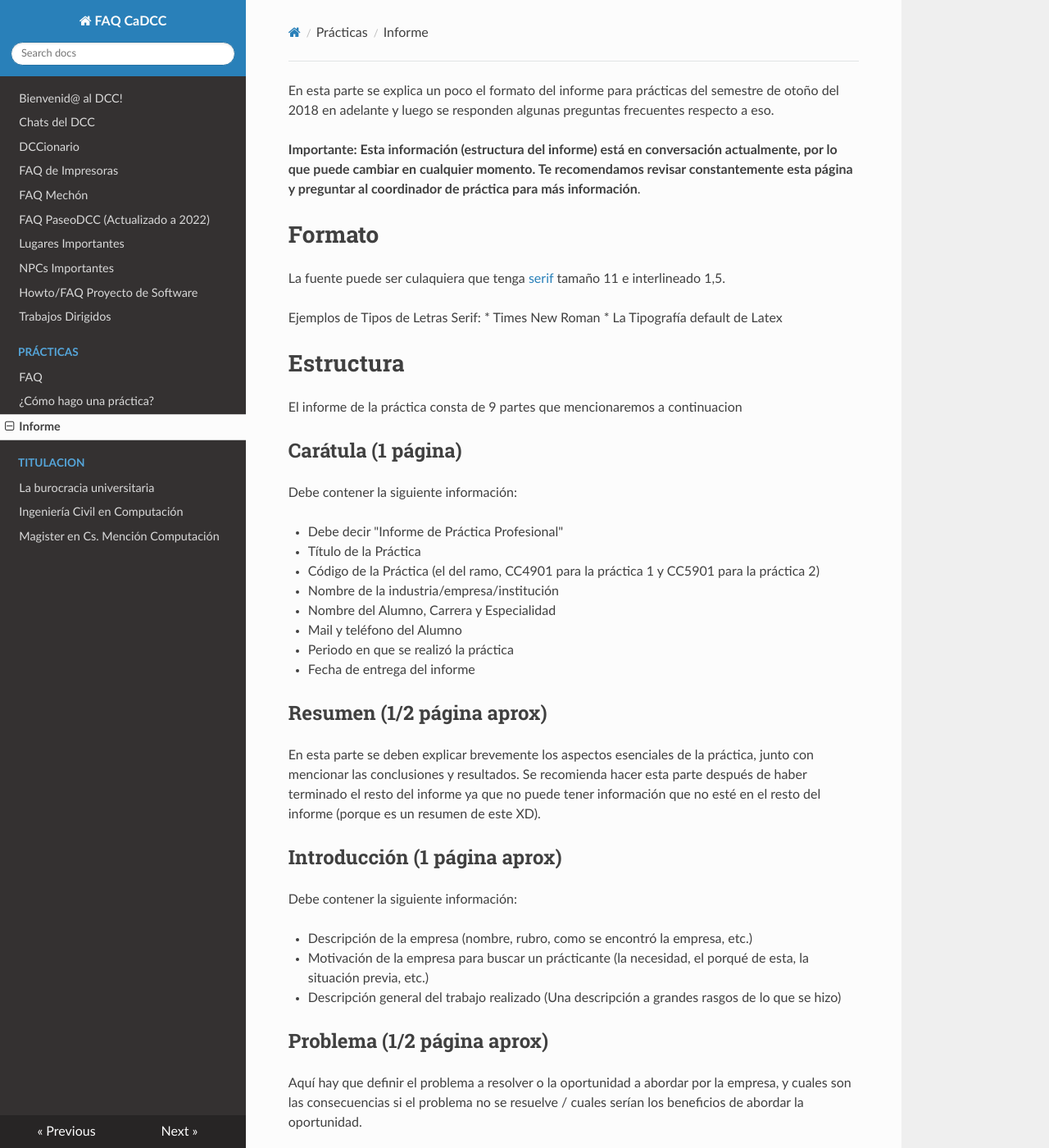
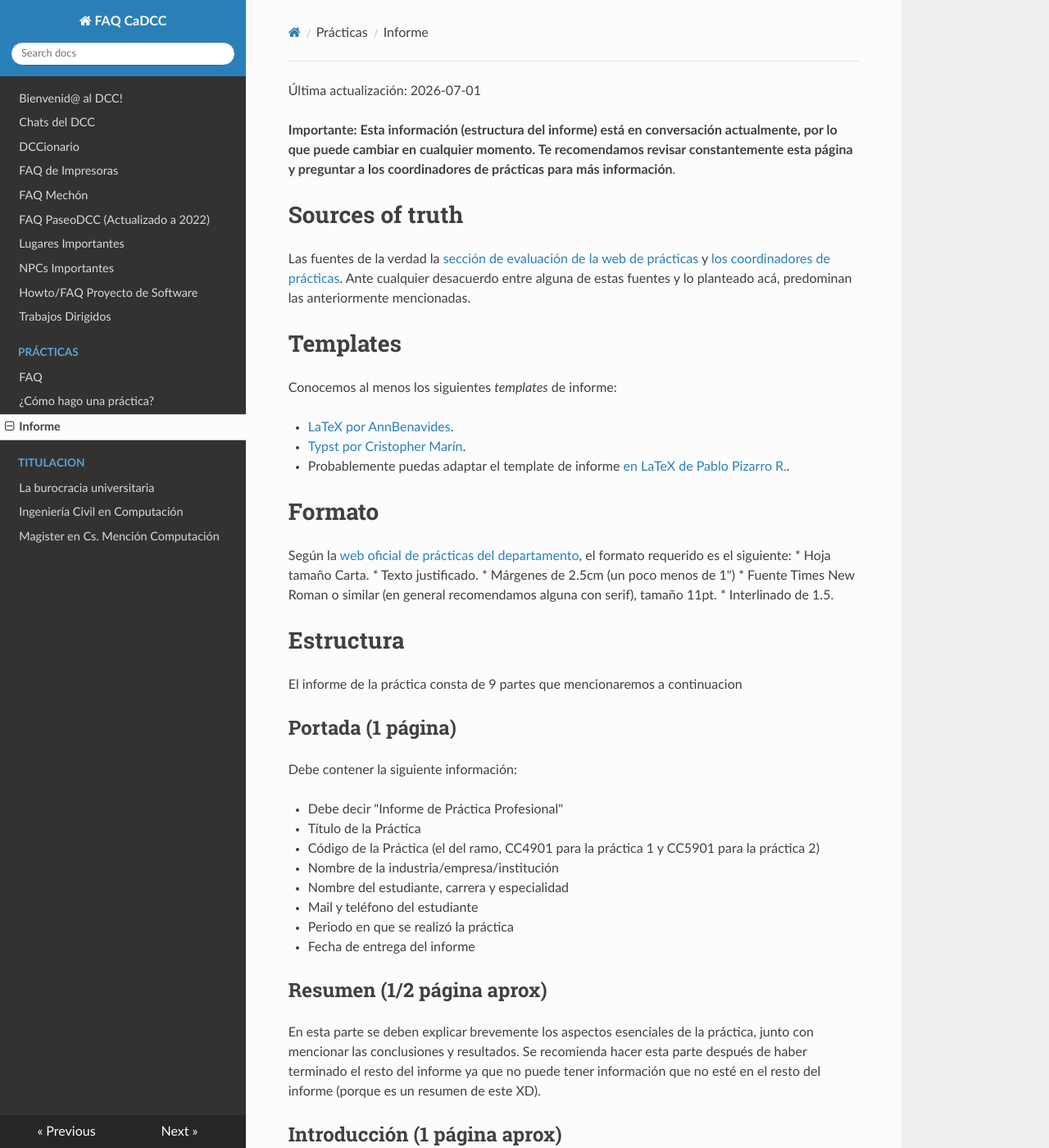
Before and after one commit to cadcc/howto, an MkDocs documentation site: the page built from docs/Prácticas/Informe.md, in a window 1280 px wide and 1400 px high. Shown: the whole window at 82% size. Built offline with MkDocs 1.6.1, drawn with Linux system fonts in a browser that asks for light colours; nearby versions of some CDN libraries.

Commit message:
actualizar Informe.md
agregar referencias a las sources of truth

```diff
--- a/docs/Prácticas/Informe.md
+++ b/docs/Prácticas/Informe.md
@@ -1,20 +1,33 @@
-En esta parte se explica un poco el formato del informe para prácticas del semestre de otoño del 2018 en adelante y luego se responden algunas preguntas frecuentes respecto a eso.
+Última actualización: 2026-07-01
 
-**Importante: Esta información (estructura del informe) está en conversación actualmente, por lo que puede cambiar en cualquier momento. Te recomendamos revisar constantemente esta página y preguntar al coordinador de práctica para más información**.
+**Importante: Esta información (estructura del informe) está en conversación actualmente, por lo que puede cambiar en cualquier momento. Te recomendamos revisar constantemente esta página y preguntar a los coordinadores de prácticas para más información**.
+
+# Sources of truth
+
+Las fuentes de la verdad la [sección de evaluación de la web de prácticas](https://apps.dcc.uchile.cl/pregrado/portal_practicas/evaluacion) y [los coordinadores de prácticas](practicas@dcc.uchile.cl). Ante cualquier desacuerdo entre alguna de estas fuentes y lo planteado acá, predominan las anteriormente mencionadas.
+
+# Templates
+
+Conocemos al menos los siguientes _templates_ de informe:
+
+* [LaTeX por AnnBenavides](https://www.overleaf.com/latex/templates/informe-de-practica-universidad-de-chile/tszjxjhntzrh).
+* [Typst por Cristopher Marín](https://github.com/PuntitOwO/template-informe-practica-fcfm).
+* Probablemente puedas adaptar el template de informe [en LaTeX de Pablo Pizarro R.](https://template-latex.github.io/informe).
 
 # Formato
 
-La fuente puede ser culaquiera que tenga [serif](http://www.fontreactor.com/faqs/differences-between-serif-and-sans-serif) tamaño 11 e interlineado 1,5.
-
-Ejemplos de Tipos de Letras Serif:
-* Times New Roman
-* La Tipografía default de Latex
+Según la [web oficial de prácticas del departamento](https://practicas.dcc.uchile.cl), el formato requerido es el siguiente:
+* Hoja tamaño Carta.
+* Texto justificado.
+* Márgenes de 2.5cm (un poco menos de 1")
+* Fuente Times New Roman o similar (en general recomendamos alguna con serif), tamaño 11pt.
+* Interlinado de 1.5.
 
 # Estructura
 
 El informe de la práctica consta de 9 partes que mencionaremos a continuacion
 
-## Carátula (1 página)
+## Portada (1 página)
 
 Debe contener la siguiente información:
 
@@ -22,8 +35,8 @@ Debe contener la siguiente información:
 * Título de la Práctica
 * Código de la Práctica (el del ramo, CC4901 para la práctica 1 y CC5901 para la práctica 2)
 * Nombre de la industria/empresa/institución
-* Nombre del Alumno, Carrera y Especialidad
-* Mail y teléfono del Alumno
+* Nombre del estudiante, carrera y especialidad
+* Mail y teléfono del estudiante
 * Periodo en que se realizó la práctica
 * Fecha de entrega del informe
 
```
